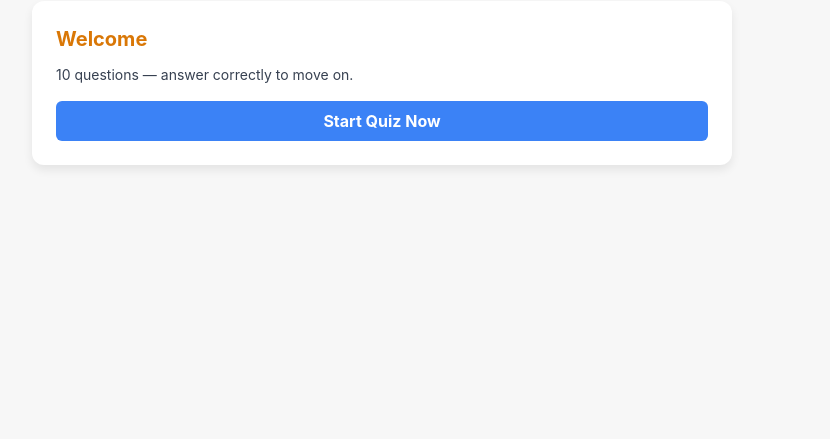
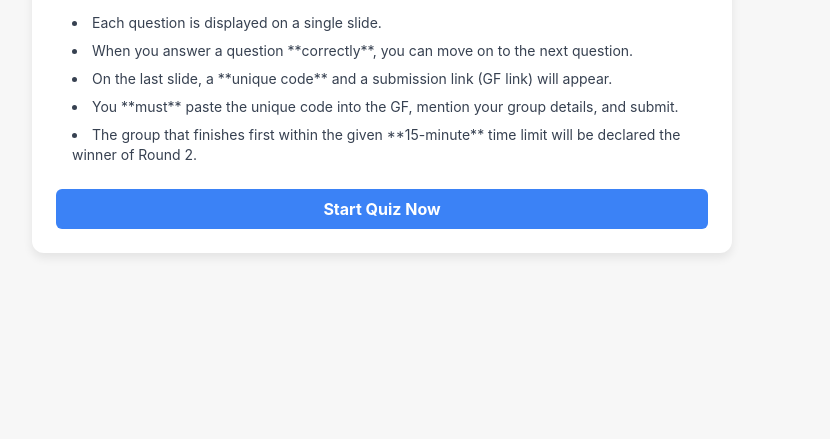
Before and after one commit to Rajtheintelligent/mathmania11, a plain HTML site: page index.html in a window 1280 px wide. Shown: the part 361-800 px from the top of the page, without its empty margins (224-1054 px from the left). Drawn offline with nearby package versions, Linux system fonts and the light colour scheme.

Commit message:
Update index.html

```diff
--- a/index.html
+++ b/index.html
@@ -47,9 +47,18 @@
     </header>
 
     <main id="instructions-page" class="card p-6">
-      <h2 class="text-xl font-bold text-amber-600 mb-3">Welcome</h2>
-      <p class="text-sm text-gray-700">10 questions — answer correctly to move on.</p>
-      <button id="start-quiz-btn" class="btn-primary mt-4 px-4 py-2 rounded-md font-bold w-full">Start Quiz Now</button>
+      <h2 class="text-xl font-bold text-amber-600 mb-3">Welcome to Round 2! (Time Limit: 15 Min)</h2>
+      <p class="text-sm font-semibold text-gray-800 mb-4">Each group will receive a set of 10 progressive questions.</p>
+
+      <ul class="list-disc list-inside space-y-2 text-sm text-gray-700 ml-4">
+        <li>Each question is displayed on a single slide.</li>
+        <li>When you answer a question **correctly**, you can move on to the next question.</li>
+        <li>On the last slide, a **unique code** and a submission link (GF link) will appear.</li>
+        <li>You **must** paste the unique code into the GF, mention your group details, and submit.</li>
+        <li>The group that finishes first within the given **15-minute** time limit will be declared the winner of Round 2.</li>
+      </ul>
+
+      <button id="start-quiz-btn" class="btn-primary mt-6 px-4 py-2 rounded-md font-bold w-full">Start Quiz Now</button>
     </main>
 
     <section id="main-quiz-container" class="card p-6 hidden">
@@ -164,12 +173,9 @@
       if (user === correct) {
         score++;
         showFeedback('Correct! Moving on...', 'ok');
-        // PREVENT DOUBLE SUBMISSION
         submitBtn.disabled = true;
-        ansInput.disabled = true;
         setTimeout(async ()=> {
           submitBtn.disabled = false;
-          ansInput.disabled = false;
           currentIndex++;
           if (currentIndex >= PROGRESSIVE_QUIZ_SET.length) showResults();
           else await loadQuestion();
@@ -210,6 +216,5 @@
   });
 </script>
 
-        </div>
     </body>
 </html>
```
